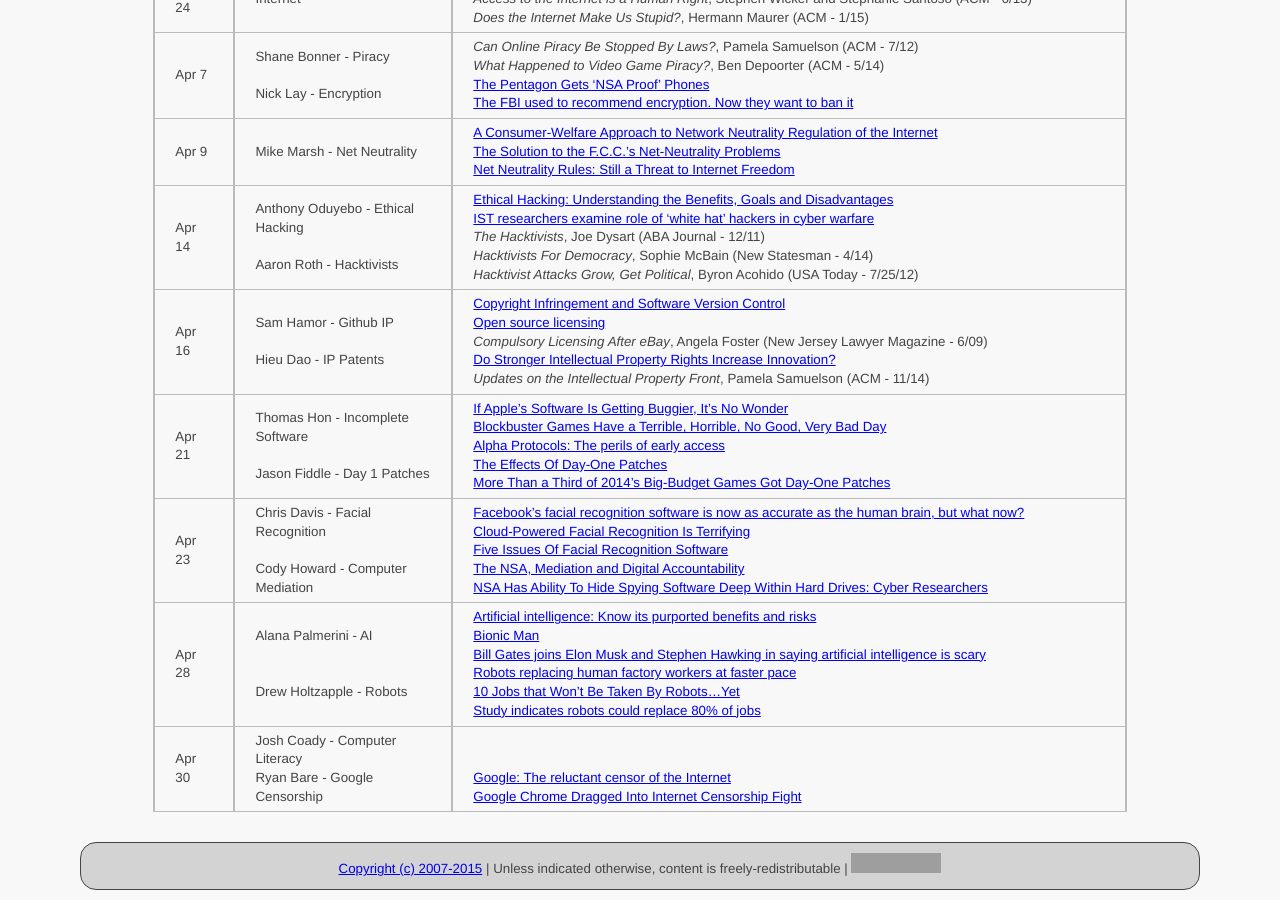
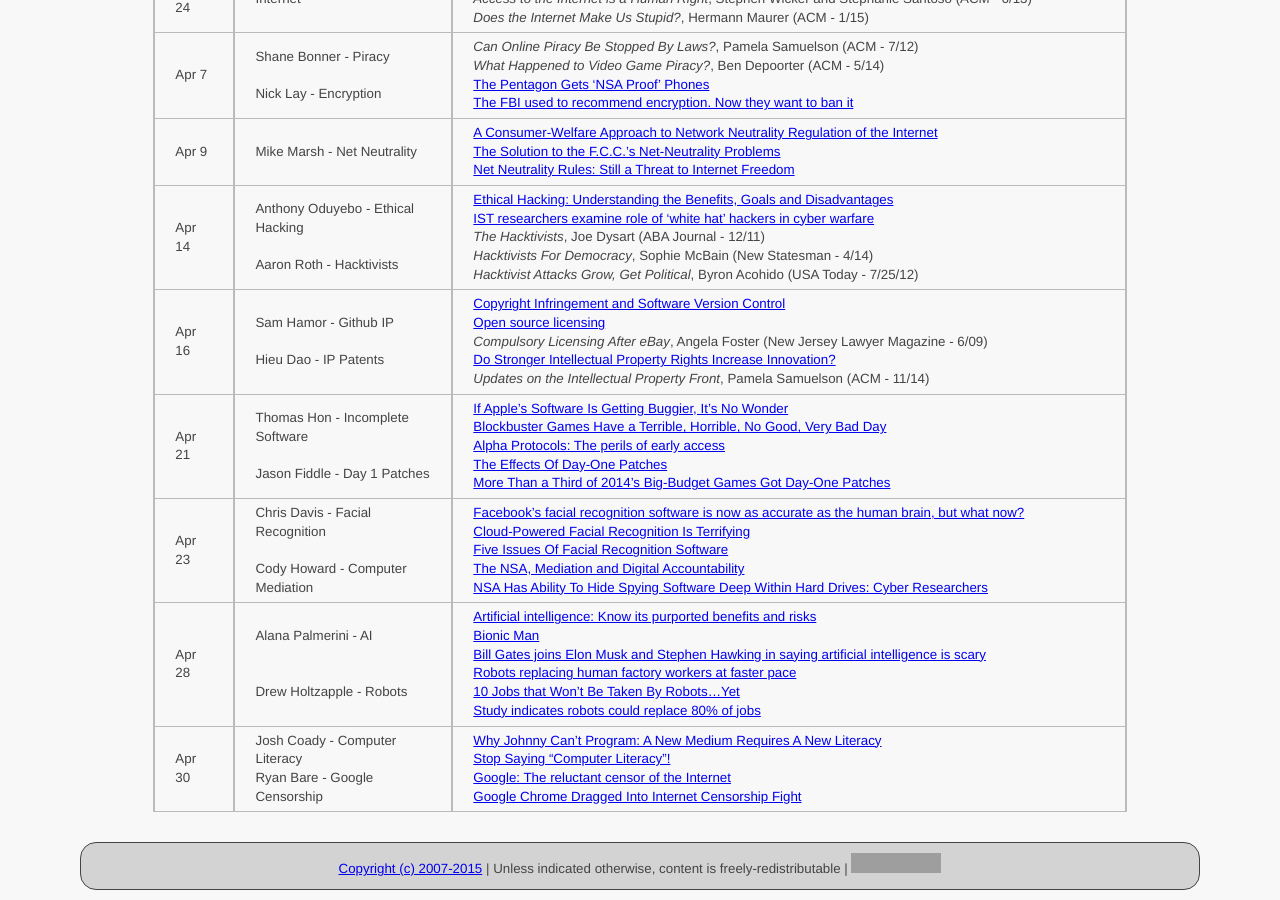
Before and after one commit to ycpcs/cs456-spring2015, a Jekyll site: the page built from schedule/index.md, in a window 1280 px wide and 900 px high, scrolled down 1021 px. Built offline with Jekyll 4.4.1, drawn with Linux system fonts in a browser that asks for light colours; Markdown is read by kramdown in place of the engine named in the settings; grey boxes are pictures that could not be loaded.

Commit message:
add literacy articles
add Josh's articles

```diff
--- a/schedule/index.md
+++ b/schedule/index.md
@@ -32,4 +32,4 @@ All reading materials can be accessed via [Schmidt Library](http://library.ycp.e
 > Apr 21   | Thomas Hon - Incomplete Software <br /> <br /> Jason Fiddle - Day 1 Patches | [If Apple's Software Is Getting Buggier, It's No Wonder](http://www.fastcompany.com/3040436/if-apples-software-is-getting-buggier-its-no-wonder) <br /> [Blockbuster Games Have a Terrible, Horrible, No Good, Very Bad Day](http://www.wired.com/2014/11/buggy-games/) <br /> [Alpha Protocols: The perils of early access](http://www.pcauthority.com.au/Feature/396995,alpha-protocols-the-perils-of-early-access.aspx) <br /> [The Effects Of Day-One Patches](http://www.gameinformer.com/b/news/archive/2012/10/23/the-effects-of-day-one-patches.aspx) <br /> [More Than a Third of 2014’s Big-Budget Games Got Day-One Patches](http://kotaku.com/more-than-a-third-of-2014-s-big-budget-games-got-day-on-1686398805)|
 > Apr 23   | Chris Davis - Facial Recognition <br /> <br /> Cody Howard - Computer Mediation | [Facebook’s facial recognition software is now as accurate as the human brain, but what now?](http://www.extremetech.com/extreme/178777-facebooks-facial-recognition-software-is-now-as-accurate-as-the-human-brain-but-what-now) <br /> [Cloud-Powered Facial Recognition Is Terrifying](http://m.theatlantic.com/technology/archive/2011/09/cloud-powered-facial-recognition-is-terrifying/245867/) <br /> [Five Issues Of Facial Recognition Software](http://techli.com/2014/02/five-issues-of-facial-recognition-software/#.) <br /> [The NSA, Mediation and Digital Accountability](http://www.mediate.com/articles/DigitalAccountability.cfm) <br /> [NSA Has Ability To Hide Spying Software Deep Within Hard Drives: Cyber Researchers](http://www.huffingtonpost.com/2015/02/16/nsa-computer-spying_n_6694736.html)|
 > Apr 28   | Alana Palmerini - AI <br /> <br /> <br /> Drew Holtzapple - Robots | [Artificial intelligence: Know its purported benefits and risks](http://www.techrepublic.com/article/artificial-intelligence-know-its-purported-benefits-and-risks/) <br /> [Bionic Man](http://www.psfk.com/2013/10/prosthetics-ethics.html) <br /> [Bill Gates joins Elon Musk and Stephen Hawking in saying artificial intelligence is scary](http://qz.com/335768/bill-gates-joins-elon-musk-and-stephen-hawking-in-saying-artificial-intelligence-is-scary/) <br /> [Robots replacing human factory workers at faster pace](http://www.msn.com/en-us/money/technology/robots-replacing-human-factory-workers-at-faster-pace/ar-AA9bQeo) <br /> [10 Jobs that Won’t Be Taken By Robots…Yet](http://www.thefiscaltimes.com/Articles/2012/06/07/10-Jobs-that-Wont-Be-Taken-By-Robots-Yet?page=0%2C1) <br /> [Study indicates robots could replace 80% of jobs](http://robohub.org/study-indicates-robots-could-replace-80-of-jobs/) |
-> Apr 30   | Josh Coady - Computer Literacy <br /> Ryan Bare - Google Censorship | <br /> <br /> [Google: The reluctant censor of the Internet](http://money.cnn.com/2015/01/04/technology/google-censorship/) <br /> [Google Chrome Dragged Into Internet Censorship Fight](https://torrentfreak.com/google-chrome-dragged-internet-censorship-fight-150205/) |
+> Apr 30   | Josh Coady - Computer Literacy <br /> Ryan Bare - Google Censorship | [Why Johnny Can't Program: A New Medium Requires A New Literacy](http://www.huffingtonpost.com/douglas-rushkoff/programming-literacy_b_745126.html) <br /> [Stop Saying "Computer Literacy"!](https://www.cs.berkeley.edu/~bh/stop.html) <br /> [Google: The reluctant censor of the Internet](http://money.cnn.com/2015/01/04/technology/google-censorship/) <br /> [Google Chrome Dragged Into Internet Censorship Fight](https://torrentfreak.com/google-chrome-dragged-internet-censorship-fight-150205/) |
```
